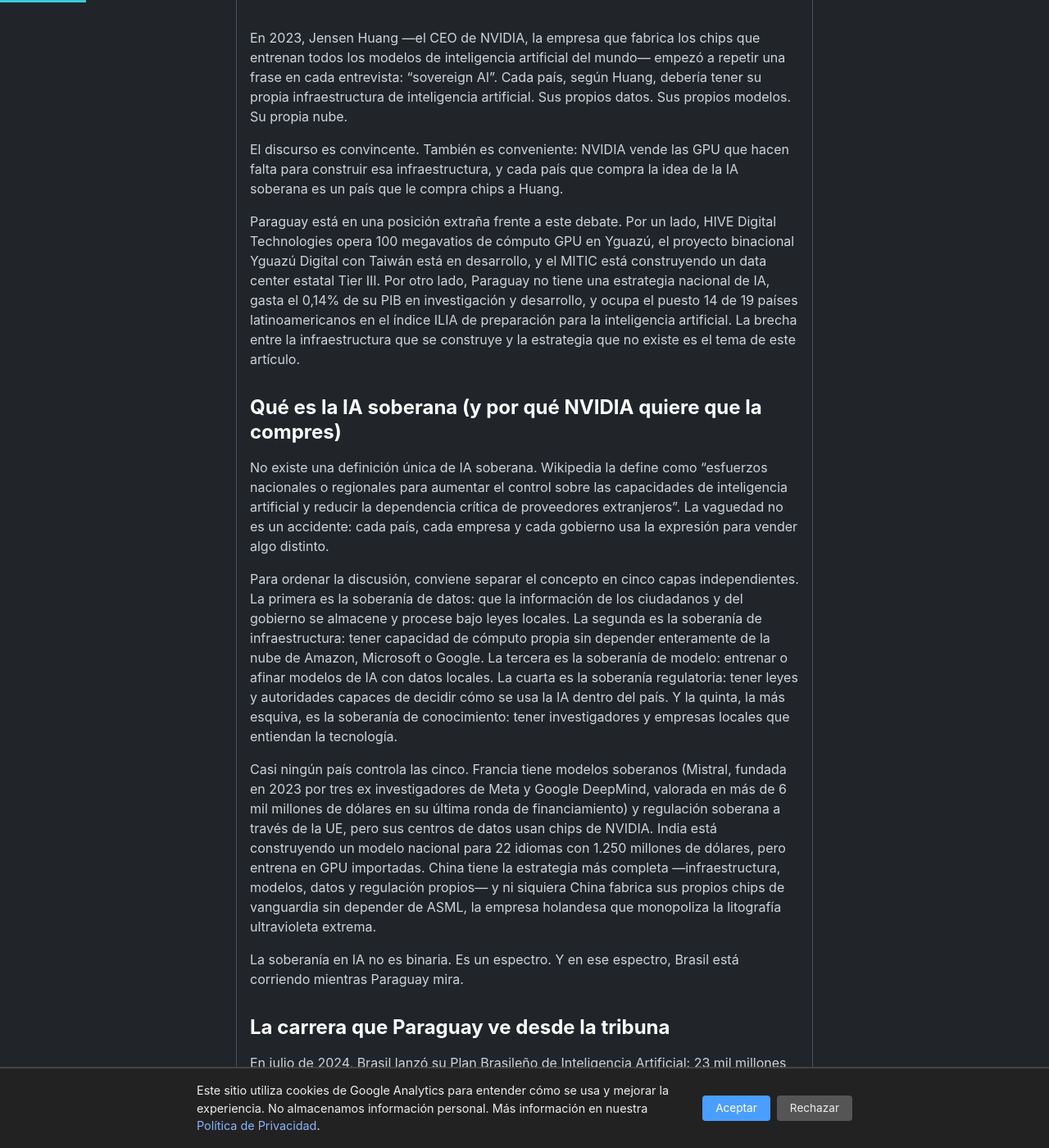
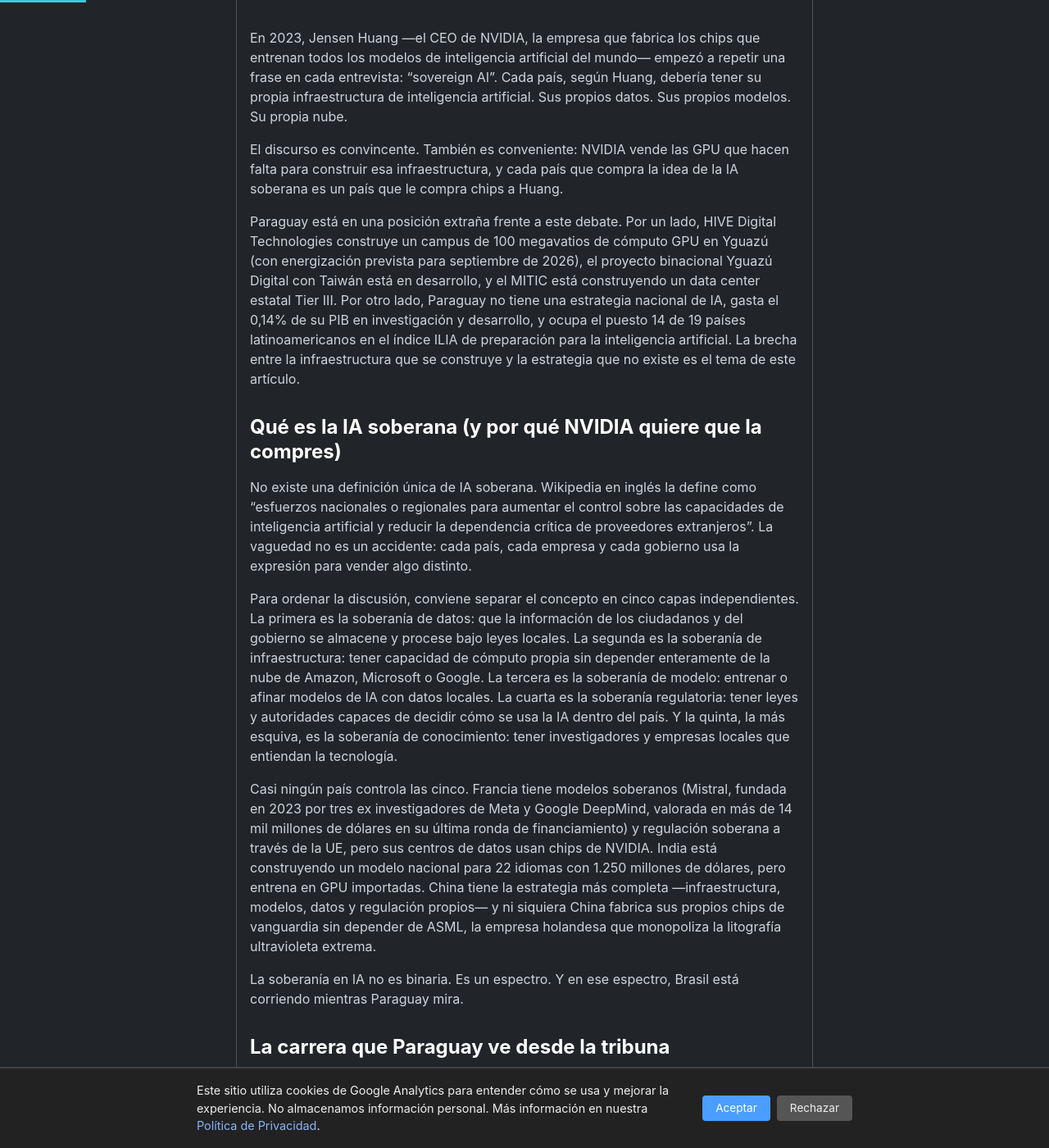
Before and after one commit to miravosqueinteresante/muchotexto.net, a Jekyll site: the page built from _posts/2026-07-16-ia-soberana-paraguay.md, in a window 1280 px wide and 1400 px high, scrolled down 419 px. Shown: the whole window at 82% size. Built offline with Jekyll 4.4.1, drawn with Linux system fonts in a browser that asks for light colours; some of the changed text lies outside the part shown.

Commit message:
Correcciones de verificacion: HIVE GPU en construccion, Mistral , ley proteccion datos, NVIDIA cuota mercado, eliminar datos inverificables

```diff
--- a/_posts/2026-07-16-ia-soberana-paraguay.md
+++ b/_posts/2026-07-16-ia-soberana-paraguay.md
@@ -12,15 +12,15 @@
 
 El discurso es convincente. También es conveniente: NVIDIA vende las GPU que hacen falta para construir esa infraestructura, y cada país que compra la idea de la IA soberana es un país que le compra chips a Huang.
 
-Paraguay está en una posición extraña frente a este debate. Por un lado, HIVE Digital Technologies opera 100 megavatios de cómputo GPU en Yguazú, el proyecto binacional Yguazú Digital con Taiwán está en desarrollo, y el MITIC está construyendo un data center estatal Tier III. Por otro lado, Paraguay no tiene una estrategia nacional de IA, gasta el 0,14% de su PIB en investigación y desarrollo, y ocupa el puesto 14 de 19 países latinoamericanos en el índice ILIA de preparación para la inteligencia artificial. La brecha entre la infraestructura que se construye y la estrategia que no existe es el tema de este artículo.
+Paraguay está en una posición extraña frente a este debate. Por un lado, HIVE Digital Technologies construye un campus de 100 megavatios de cómputo GPU en Yguazú (con energización prevista para septiembre de 2026), el proyecto binacional Yguazú Digital con Taiwán está en desarrollo, y el MITIC está construyendo un data center estatal Tier III. Por otro lado, Paraguay no tiene una estrategia nacional de IA, gasta el 0,14% de su PIB en investigación y desarrollo, y ocupa el puesto 14 de 19 países latinoamericanos en el índice ILIA de preparación para la inteligencia artificial. La brecha entre la infraestructura que se construye y la estrategia que no existe es el tema de este artículo.
 
 ## Qué es la IA soberana (y por qué NVIDIA quiere que la compres)
 
-No existe una definición única de IA soberana. Wikipedia la define como "esfuerzos nacionales o regionales para aumentar el control sobre las capacidades de inteligencia artificial y reducir la dependencia crítica de proveedores extranjeros". La vaguedad no es un accidente: cada país, cada empresa y cada gobierno usa la expresión para vender algo distinto.
+No existe una definición única de IA soberana. Wikipedia en inglés la define como "esfuerzos nacionales o regionales para aumentar el control sobre las capacidades de inteligencia artificial y reducir la dependencia crítica de proveedores extranjeros". La vaguedad no es un accidente: cada país, cada empresa y cada gobierno usa la expresión para vender algo distinto.
 
 Para ordenar la discusión, conviene separar el concepto en cinco capas independientes. La primera es la soberanía de datos: que la información de los ciudadanos y del gobierno se almacene y procese bajo leyes locales. La segunda es la soberanía de infraestructura: tener capacidad de cómputo propia sin depender enteramente de la nube de Amazon, Microsoft o Google. La tercera es la soberanía de modelo: entrenar o afinar modelos de IA con datos locales. La cuarta es la soberanía regulatoria: tener leyes y autoridades capaces de decidir cómo se usa la IA dentro del país. Y la quinta, la más esquiva, es la soberanía de conocimiento: tener investigadores y empresas locales que entiendan la tecnología.
 
-Casi ningún país controla las cinco. Francia tiene modelos soberanos (Mistral, fundada en 2023 por tres ex investigadores de Meta y Google DeepMind, valorada en más de 6 mil millones de dólares en su última ronda de financiamiento) y regulación soberana a través de la UE, pero sus centros de datos usan chips de NVIDIA. India está construyendo un modelo nacional para 22 idiomas con 1.250 millones de dólares, pero entrena en GPU importadas. China tiene la estrategia más completa —infraestructura, modelos, datos y regulación propios— y ni siquiera China fabrica sus propios chips de vanguardia sin depender de ASML, la empresa holandesa que monopoliza la litografía ultravioleta extrema.
+Casi ningún país controla las cinco. Francia tiene modelos soberanos (Mistral, fundada en 2023 por tres ex investigadores de Meta y Google DeepMind, valorada en más de 14 mil millones de dólares en su última ronda de financiamiento) y regulación soberana a través de la UE, pero sus centros de datos usan chips de NVIDIA. India está construyendo un modelo nacional para 22 idiomas con 1.250 millones de dólares, pero entrena en GPU importadas. China tiene la estrategia más completa —infraestructura, modelos, datos y regulación propios— y ni siquiera China fabrica sus propios chips de vanguardia sin depender de ASML, la empresa holandesa que monopoliza la litografía ultravioleta extrema.
 
 La soberanía en IA no es binaria. Es un espectro. Y en ese espectro, Brasil está corriendo mientras Paraguay mira.
 
@@ -28,7 +28,7 @@
 
 En julio de 2024, Brasil lanzó su Plan Brasileño de Inteligencia Artificial: 23 mil millones de reales, 54 acciones estructurantes, un supercomputador que apunta al top 5 mundial y un modelo de lenguaje en portugués brasileño. La empresa Maritaca AI desarrolló la familia de modelos Sabiá, especializada en portugués, con inferencia 100% en Brasil y un costo por consulta entre 10 y 30 veces menor que GPT-4o. Un año después del lanzamiento del plan, según la investigadora Cecilia Rikap de University College London, la empresa estatal Dataprev optó por construir una capa de software sobre AWS, Azure y Google Cloud en lugar de reemplazarlos. Incluso Brasil, con 215 centros de datos y un PIB de 2 billones de dólares, no logró una nube verdaderamente soberana.
 
-Singapur desarrolló SEA-LION, un modelo para 11 idiomas del sudeste asiático. Emiratos Árabes Unidos construyó Falcon, su propio modelo de lenguaje, con inversiones de miles de millones. Suiza lanzó Apertus, entrenado en más de 1.800 lenguas, completamente abierto. La Unión Europea comprometió 20 mil millones de euros para construir entre tres y cinco "gigafábricas de IA" con más de 100.000 chips cada una. Corea del Sur está construyendo un centro nacional de cómputo con 10.000 GPU. Taiwán —con quien Paraguay comparte Yguazú Digital— inauguró su propio centro de IA soberana de 15 megavatios en Tainan en diciembre de 2025.
+Singapur desarrolló SEA-LION, un modelo para 11 idiomas del sudeste asiático. Emiratos Árabes Unidos construyó Falcon, su propio modelo de lenguaje, con inversiones de miles de millones. La Unión Europea comprometió 20 mil millones de euros para construir entre tres y cinco "gigafábricas de IA" con más de 100.000 chips cada una. Corea del Sur y Taiwán —con quien Paraguay comparte Yguazú Digital— están invirtiendo fuertemente en centros nacionales de cómputo para IA.
 
 Argentina tuvo PROMETEA, un sistema de IA desarrollado localmente para el poder judicial —transparente, auditable, entrenado con legislación argentina—, y lo están reemplazando por ChatGPT en los tribunales de Buenos Aires. De la IA pública soberana al modelo propietario estadounidense en menos de cinco años.
 
@@ -38,13 +38,13 @@
 
 Paraguay no tiene un plan de IA soberana. Pero tiene piezas que ningún otro país de su tamaño está construyendo. El problema es que las piezas no forman un rompecabezas: están en cajas distintas.
 
-La pieza más grande se llama HIVE Digital Technologies. Esta empresa canadiense que cotiza en el NASDAQ opera desde principios de 2026 un campus de 100 megavatios de cómputo GPU en Yguazú, alimentado íntegramente con electricidad de Itaipú. El plan es expandirlo a 400 megavatios. Paraguay tiene, hoy, más GPU por habitante para IA que cualquier otro país de América Latina.
+La pieza más grande se llama HIVE Digital Technologies. Esta empresa canadiense que cotiza en el NASDAQ construye en Yguazú un campus de 100 megavatios de cómputo GPU, alimentado íntegramente con electricidad de Itaipú, con energización prevista para septiembre de 2026 y finalización en el segundo semestre de 2027. El plan es expandirlo a 400 megavatios. De concretarse según lo planeado, Paraguay se posicionaría entre los países con mayor capacidad de cómputo GPU per cápita de América Latina.
 
 La segunda pieza es el data center estatal Tier III que el MITIC está construyendo con financiamiento del BID, dentro del Programa de Apoyo a la Agenda Digital de 130 millones de dólares. La licitación se adjudicó en mayo de 2026 al Consorcio TIC. El plazo de ejecución es de 18 meses. La certificación es Uptime Institute Tier III. La capacidad proyectada: 5.000 máquinas virtuales y 2.000 contenedores. Este data center va a alojar NubePY, la nube gubernamental que ya atiende a 113 instituciones públicas y procesó más de 12 millones de transacciones digitales. No es un centro de cómputo para IA —no tiene GPU, no está diseñado para entrenar modelos—, pero es el prerrequisito sin el cual la IA soberana no puede existir: infraestructura donde el Estado controla sus propios datos.
 
 La tercera pieza es Yguazú Digital, el proyecto binacional con Taiwán, que sigue siendo más una promesa que un plan: el MITIC lo describe como "el futuro Data Center Binacional de Inteligencia Artificial", pero no hay cronograma público ni presupuesto detallado.
 
-En el plano legal, Paraguay tiene desde noviembre de 2025 la Ley 7593 de protección de datos personales, alineada con el GDPR europeo. Su entrada en vigor está prevista para noviembre de 2027. Y en el plano local, existe al menos una empresa —YvyrAI— que afirma estar desarrollando un modelo de lenguaje de más de mil millones de parámetros con una arquitectura propia.
+En el plano legal, Paraguay tiene desde noviembre de 2025 la Ley de Protección de Datos Personales —sancionada bajo el número 7593 según fuentes del MITIC— alineada con el GDPR europeo. Su entrada en vigor está prevista para noviembre de 2027. Y en el plano local, existe al menos una empresa —YvyrAI— que afirma estar desarrollando un modelo de lenguaje de más de mil millones de parámetros con una arquitectura propia.
 
 ## Lo que falta
 
@@ -52,13 +52,13 @@
 
 Paraguay no tiene una estrategia nacional de inteligencia artificial. El documento está "en desarrollo", liderado por MITIC y CONACYT, con una consulta pública de fines de 2024 y un diagnóstico de UNESCO de diciembre de 2025. A julio de 2026, no hay documento aprobado, no hay presupuesto asignado, no hay autoridad designada.
 
-El país gasta el 0,14% de su PIB en investigación y desarrollo. El promedio latinoamericano es 0,65%. Brasil gasta 1,15%. Para ponerlo en perspectiva: entrenar un modelo como Llama 3 de 8 mil millones de parámetros desde cero cuesta entre 100.000 y 200.000 dólares solo en cómputo. Entrenar GPT-4 costó más de 100 millones de dólares, según Sam Altman. Afinar un modelo abierto existente con datos locales —que es lo que Singapur, Estonia e Islandia hicieron— cuesta entre 50.000 y 500.000 dólares y requiere semanas, no meses. Paraguay no ha hecho ninguna de las dos cosas.
+El país gasta el 0,14% de su PIB en investigación y desarrollo. El promedio latinoamericano es 0,65%. Brasil gasta 1,15%. Para ponerlo en perspectiva: entrenar un modelo como Llama 3 de 8 mil millones de parámetros desde cero cuesta entre 100.000 y 200.000 dólares solo en cómputo. Entrenar GPT-4 costó más de 100 millones de dólares, según Sam Altman. Afinar un modelo abierto existente con datos locales —que es lo que Singapur e Islandia hicieron— cuesta entre 50.000 y 500.000 dólares y requiere semanas, no meses. Paraguay no ha hecho ninguna de las dos cosas.
 
 No existe un regulador de IA. MITIC coordina de facto. No hay una ley de inteligencia artificial: dos proyectos duermen en el Congreso.
 
 Y luego está el elefante lingüístico. Paraguay es un país bilingüe: casi el 70% de la población habla guaraní, según el censo de 2022. El guaraní es una de las lenguas oficiales del Mercosur. Ningún modelo de lenguaje importante —ni GPT-4, ni Claude, ni Gemini, ni Llama— entiende guaraní a un nivel funcional. Si existe un caso de uso para una IA soberana paraguaya, es este: un modelo que hable los dos idiomas del país, entrenado con datos del gobierno, las leyes, la educación y la cultura paraguaya. No para competir con OpenAI. Para que un ciudadano paraguayo pueda interactuar con el Estado en su idioma.
 
-Ese modelo costaría menos de un millón de dólares. No requiere construir un centro de datos nuevo —HIVE ya tiene la infraestructura. No requiere entrenar desde cero —basta con afinar un modelo abierto como Llama o Mistral. El modelo de Maritaca en Brasil demuestra que el enfoque funciona: Sabiá no fue entrenado desde cero, fue afinado sobre arquitecturas existentes con datos en portugués, supera a GPT-4o en tareas en ese idioma y ejecuta toda su inferencia dentro de Brasil. Paraguay necesita su propio Sabiá.
+Ese modelo costaría menos de un millón de dólares. No requiere construir un centro de datos nuevo —HIVE tendrá la infraestructura de GPU para cuando el modelo esté listo. No requiere entrenar desde cero —basta con afinar un modelo abierto como Llama o Mistral. El modelo de Maritaca en Brasil demuestra que el enfoque funciona: Sabiá no fue entrenado desde cero, fue afinado sobre arquitecturas existentes con datos en portugués, supera a GPT-4o en tareas en ese idioma y ejecuta toda su inferencia dentro de Brasil. Paraguay necesita su propio Sabiá.
 
 ## Lo que la IA soberana no es
 
@@ -68,15 +68,15 @@
 
 No significa competir con OpenAI. Ningún país de menos de 200 millones de habitantes debería gastar dinero público en entrenar un modelo fundacional desde cero. El retorno es negativo.
 
-No significa que los datos deban quedarse dentro de las fronteras para siempre. La Ley 7593 paraguaya no impone localización forzosa de datos —regula su tratamiento, no su ubicación— y eso es una decisión técnica correcta. Lo que importa es quién controla el acceso, no dónde está el disco rígido.
+No significa que los datos deban quedarse dentro de las fronteras para siempre. La ley de protección de datos paraguaya no impone localización forzosa de datos —regula su tratamiento, no su ubicación— y eso es una decisión técnica correcta. Lo que importa es quién controla el acceso, no dónde está el disco rígido.
 
-Y, sobre todo, no significa comprarle todo a NVIDIA. La ironía de la IA soberana es que el principal promotor del concepto es también el principal beneficiario económico: cada país que construye su "fábrica de IA" le compra GPU a Huang. El 80% del mercado global de chips de IA es de NVIDIA. Una infraestructura que depende de un solo proveedor no es soberana.
+Y, sobre todo, no significa comprarle todo a NVIDIA. La ironía de la IA soberana es que el principal promotor del concepto es también el principal beneficiario económico: cada país que construye su "fábrica de IA" le compra GPU a Huang. El 80% del mercado global de GPU —y más del 90% del segmento de aceleradores de IA— es de NVIDIA. Una infraestructura que depende de un solo proveedor no es soberana.
 
 ## Lo que Paraguay debería hacer mañana
 
 Paraguay está en una posición inusual. Tiene más infraestructura de IA que sentido estratégico sobre qué hacer con ella. La oportunidad no es competir con Silicon Valley. Es hacer tres cosas que ningún otro país está haciendo.
 
-La primera es un modelo de lenguaje bilingüe español-guaraní. No desde cero: afinando Llama o Mistral con datos del gobierno, las leyes, los textos escolares y el corpus lingüístico guaraní. Costo estimado: menos de 500.000 dólares. Infraestructura: HIVE Yguazú. Tiempo: seis meses. Esto pondría a Paraguay en el mapa como el país que resolvió la inclusión digital de su población en su propio idioma.
+La primera es un modelo de lenguaje bilingüe español-guaraní. No desde cero: afinando Llama o Mistral con datos del gobierno, las leyes, los textos escolares y el corpus lingüístico guaraní. Costo estimado: menos de 500.000 dólares. Infraestructura: HIVE Yguazú (cuyo data center de GPU estará operativo en 2027). Tiempo: seis meses. Esto pondría a Paraguay en el mapa como el país que resolvió la inclusión digital de su población en su propio idioma.
 
 La segunda es terminar la estrategia nacional de IA. El diagnóstico de UNESCO ya está hecho. Los dos proyectos de ley están en el Congreso. Lo que falta es la decisión política de aprobarlos y asignar un presupuesto que no dependa de la cooperación internacional.
 
@@ -96,6 +96,7 @@
 - [ILIA 2025 — Índice Latinoamericano de Inteligencia Artificial](https://indicelatam.cl/) — CENIA/CEPAL, ranking regional
 - [UNESCO — RAM Report: Paraguay AI Readiness Assessment](https://www.unesco.org/) (diciembre 2025)
 - [Epoch AI — Training compute and cost estimates for major ML models](https://epoch.ai/data/ai-models) (2025)
+- [HIVE Digital Technologies — Paraguay AI Infrastructure](https://www.hivedigitaltechnologies.com/operations/paraguay/) (2026)
 
 <script type="application/ld+json">
 {
@@ -115,7 +116,7 @@
       "name": "¿Tiene Paraguay una estrategia de IA soberana?",
       "acceptedAnswer": {
         "@type": "Answer",
-        "text": "No. Paraguay no tiene una estrategia nacional de IA aprobada. El país gasta el 0,14% de su PIB en I+D y ocupa el puesto 14 de 19 en el índice ILIA 2025. Sin embargo, está construyendo infraestructura relevante: HIVE opera 100 MW de cómputo GPU en Yguazú, el MITIC construye un data center estatal Tier III con financiamiento del BID, y Yguazú Digital con Taiwán está en desarrollo."
+        "text": "No. Paraguay no tiene una estrategia nacional de IA aprobada. El país gasta el 0,14% de su PIB en I+D y ocupa el puesto 14 de 19 en el índice ILIA 2025. Sin embargo, está construyendo infraestructura relevante: HIVE construye 100 MW de cómputo GPU en Yguazú, el MITIC construye un data center estatal Tier III con financiamiento del BID, y Yguazú Digital con Taiwán está en desarrollo."
       }
     },
     {
@@ -123,7 +124,7 @@
       "name": "¿Cuánto costaría que Paraguay tenga su propio modelo de IA?",
       "acceptedAnswer": {
         "@type": "Answer",
-        "text": "Entrenar un modelo desde cero como GPT-4 costaría más de 100 millones de dólares. Pero afinar un modelo abierto existente (como Llama o Mistral) con datos paraguayos en español y guaraní costaría menos de 500.000 dólares, usando la infraestructura GPU que HIVE ya opera. Brasil ya lo hizo con Maritaca AI y su modelo Sabiá, que supera a GPT-4o en portugués con inferencia local."
+        "text": "Entrenar un modelo desde cero como GPT-4 costaría más de 100 millones de dólares. Pero afinar un modelo abierto existente (como Llama o Mistral) con datos paraguayos en español y guaraní costaría menos de 500.000 dólares, usando la infraestructura GPU que HIVE tendrá operativa en Yguazú. Brasil ya lo hizo con Maritaca AI y su modelo Sabiá, que supera a GPT-4o en portugués con inferencia local."
       }
     }
   ]
```
